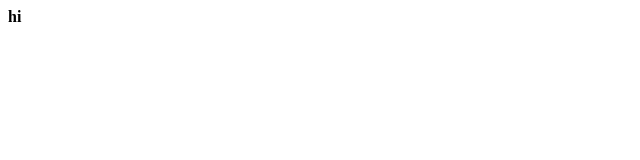
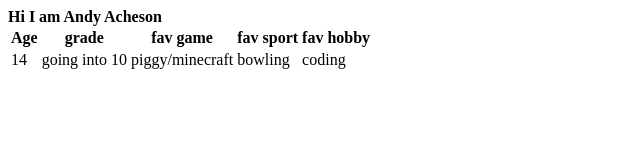
Before and after one commit to AndyAcheson1314/Andy, a plain HTML site: page index.html in a window 1280 px wide. Shown: the whole page, without its empty margins (0-640 px from the left). Drawn offline with Linux system fonts and the light colour scheme.

Commit message:
Update index.html

```diff
--- a/index.html
+++ b/index.html
@@ -1,3 +1,36 @@
 <html>
-  <b> hi </b>
+  <head>
+    <b> Hi I am Andy Acheson </b>
+  </head>
+  <body>
+    <table>
+      <tr>
+        <th>Age
+        <th>grade
+        <th>fav game
+        <th>fav sport
+        <th>fav hobby
+      </tr>
+      <tr>
+        <td>14
+        <td>going into 10
+        <td>piggy/minecraft
+        <td>bowling
+        <td>coding
+      </tr>
+    </table>
+  </body>
+
+
+
+
+
+
+
+
+
+
+
+
+
 </html>
```
